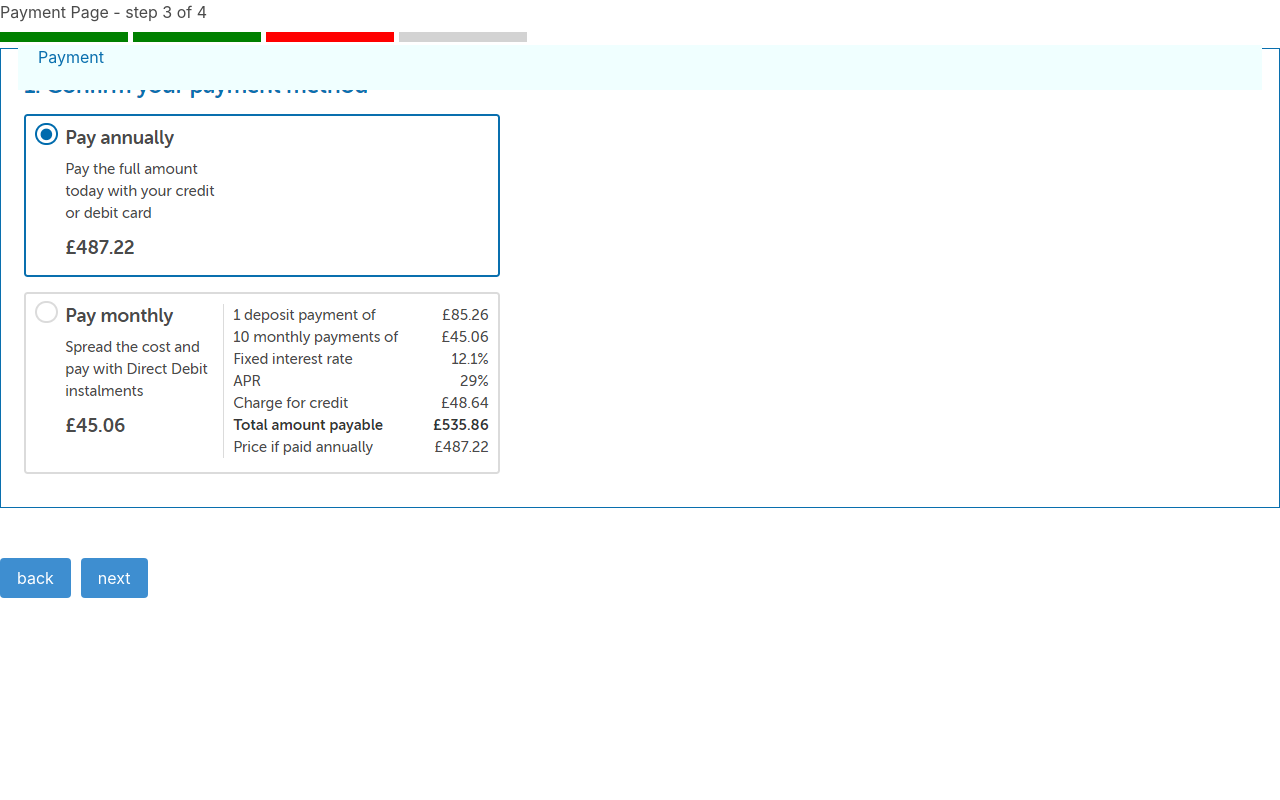
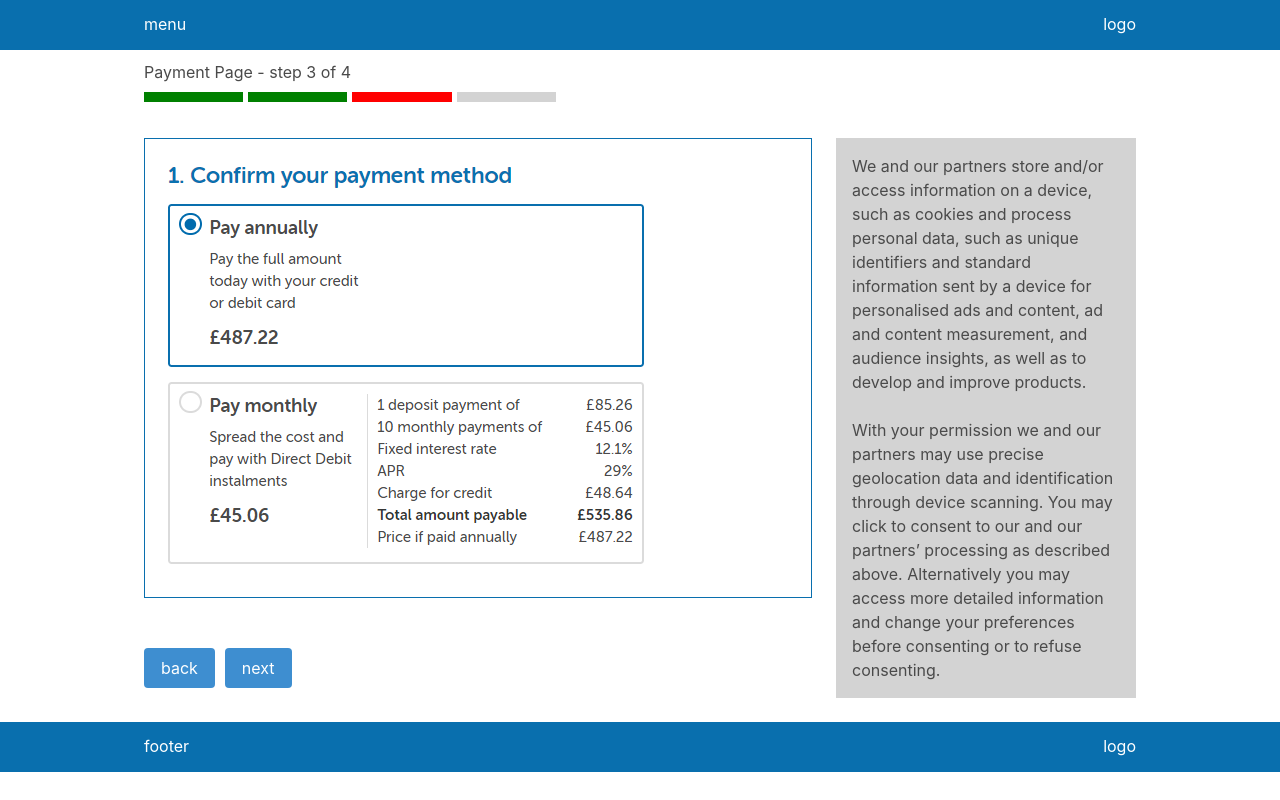
Before and after one commit to vlatkoMiloshevski/angular-starter-dynamic-config, an Angular app: page /payment in a window 1280 px wide. Built offline with nearby package versions, Linux system fonts and the light colour scheme.

Commit message:
layout applied on all pages/states

```diff
--- a/src/app/core/landing/landing.component.html
+++ b/src/app/core/landing/landing.component.html
@@ -1,16 +1,9 @@
-<app-breadcrumb></app-breadcrumb>
-<div>
-    <h1 style="position: fixed;
-    left: 18px;
-    height: 45px;
-    background-color: azure;
-    top: 45px;
-    right: 18px;
-    color: #096fae;
-    padding-left: 20px;">Summary</h1>
-    <div *ngFor="let dynamicComponent of dynamicComponentList" style="border: 1px solid #096fae;
+<app-standard-page>
+    <div>
+        <div *ngFor="let dynamicComponent of dynamicComponentList" style="border: 1px solid #096fae;
     padding: 10px; margin-bottom: 10px;">
-        <app-dynamic-loader [dynamicComponent]="dynamicComponent"></app-dynamic-loader>
+            <app-dynamic-loader [dynamicComponent]="dynamicComponent"></app-dynamic-loader>
+        </div>
+        <app-nav-buttons></app-nav-buttons>
     </div>
-    <app-nav-buttons></app-nav-buttons>
-</div>
+</app-standard-page>
--- a/src/app/core/payment/payment.component.html
+++ b/src/app/core/payment/payment.component.html
@@ -1,13 +1,5 @@
-<app-breadcrumb></app-breadcrumb>
+<app-standard-page>
     <div>
-    <h1 style="position: fixed;
-    left: 18px;
-    height: 45px;
-    background-color: azure;
-    top: 45px;
-    right: 18px;
-    color: #096fae;
-    padding-left: 20px;">Payment</h1>
         <div style="border: 1px solid #096fae; padding: 10px; margin-bottom: 10px;">
             <div>
                 <img src="../../../../assets/images/Screenshot_3_3.png" />
@@ -15,3 +7,4 @@
         </div>
         <app-nav-buttons></app-nav-buttons>
     </div>
+</app-standard-page>
--- a/src/app/core/review/review.component.html
+++ b/src/app/core/review/review.component.html
@@ -1,13 +1,5 @@
-<app-breadcrumb></app-breadcrumb>
+<app-standard-page>
     <div>
-    <h1 style="position: fixed;
-    left: 18px;
-    height: 45px;
-    background-color: azure;
-    top: 45px;
-    right: 18px;
-    color: #096fae;
-    padding-left: 20px;">Review</h1>
         <div *ngFor="let dynamicComponent of dynamicComponentList" style="border: 1px solid #096fae;
     padding: 10px; margin-bottom: 10px;">
 
@@ -16,3 +8,4 @@
         </div>
         <app-nav-buttons [isNextDisabled]="isNextDisabled"></app-nav-buttons>
     </div>
+</app-standard-page>
--- a/src/app/shared/shared.module.ts
+++ b/src/app/shared/shared.module.ts
@@ -11,10 +11,10 @@ import { NavButtonsComponent } from './nav-buttons/nav-buttons.component';
 import { HelpBubbleDirective } from './help-bubbles/help-bubble.directive';
 import { InfoButtonComponent } from './info-button/info-button.component';
 import { BreadcrumbComponent } from './breadcrumb/breadcrumb.component';
+import { StandardPageComponent } from './standard-page/standard-page.component';
+import { SideBarComponent } from './side-bar/side-bar.component';
 
-
-@NgModule({
-    declarations: [
+const dependencies = [
     NavButtonsComponent,
     DynamicSingleSelectComponent,
     Strategy1Component,
@@ -23,7 +23,12 @@ import { BreadcrumbComponent } from './breadcrumb/breadcrumb.component';
     InfoButtonComponent,
     HelpBubbleDirective,
     BreadcrumbComponent,
-    ],
+    StandardPageComponent,
+    SideBarComponent,
+];
+
+@NgModule({
+    declarations: [...dependencies],
     providers: [
         DynamicSingleSelectService,
     ],
@@ -33,22 +38,7 @@ import { BreadcrumbComponent } from './breadcrumb/breadcrumb.component';
         ReactiveFormsModule,
         DynamicModule,
     ],
-    entryComponents: [
-        NavButtonsComponent,
-        DynamicSingleSelectComponent,
-        Strategy1Component,
-        Strategy2Component,
-        Strategy3Component,
-    ],
-    exports: [
-        NavButtonsComponent,
-        DynamicSingleSelectComponent,
-        Strategy1Component,
-        Strategy2Component,
-        Strategy3Component,
-        InfoButtonComponent,
-        HelpBubbleDirective,
-        BreadcrumbComponent,
-    ]
+    entryComponents: [...dependencies],
+    exports: [...dependencies],
 })
 export class SharedModule { }
--- /dev/null
+++ b/src/app/shared/side-bar/side-bar.component.html
@@ -0,0 +1,16 @@
+<div class="side-column is-hidden-mobile">
+    <div class="side-content">We and our partners store and/or access information on a device, such as cookies and
+        process personal data, such as unique identifiers and standard information sent by a
+        device
+        for personalised ads and content, ad and content measurement, and audience insights, as
+        well
+        as to develop and improve products.
+        <br />
+        <br />
+        With your permission we and our partners may use precise geolocation data and
+        identification
+        through device scanning. You may click to consent to our and our partners’ processing as
+        described above. Alternatively you may access more detailed information and change your
+        preferences before consenting or to refuse consenting.
+    </div>
+</div>
--- /dev/null
+++ b/src/app/shared/side-bar/side-bar.component.scss
@@ -0,0 +1,9 @@
+.side-column {
+    width:300px;
+    min-width:300px;
+    margin-left:24px;
+    .side-content {
+        background-color: lightgray;
+        padding: 16px;
+    }
+}
--- /dev/null
+++ b/src/app/shared/side-bar/side-bar.component.ts
@@ -0,0 +1,15 @@
+import { Component, OnInit } from '@angular/core';
+
+@Component({
+    selector: 'app-side-bar',
+    templateUrl: 'side-bar.component.html',
+    styleUrls: ['./side-bar.component.scss'],
+})
+export class SideBarComponent implements OnInit {
+    constructor(
+    ) { }
+
+    ngOnInit() {
+
+    }
+}
--- /dev/null
+++ b/src/app/shared/standard-page/standard-page.component.html
@@ -0,0 +1,34 @@
+<main>
+    <div class="layout-container">
+        <div class="wrapper-container">
+            <div class="header-container"></div>
+            <div class="main-container">
+                <div class="header-content">
+                    <span style="float:left;">menu</span>
+                    <span style="float:right;">logo</span>
+                </div>
+                <div class="main-content">
+                    <div style="margin: 10px 0 30px;">
+                        <app-breadcrumb></app-breadcrumb>
+                    </div>
+
+                    <div style="display: flex;">
+
+                        <div class="main-column">
+                            <ng-content></ng-content>
+                        </div>
+                        <app-side-bar></app-side-bar>
+                    </div>
+                </div>
+            </div>
+        </div>
+        <div class="footer-container">
+            <div class="wrapper-container">
+                <div class="footer-content">
+                    <span style="float:left;">footer</span>
+                    <span style="float:right;">logo</span>
+                </div>
+            </div>
+        </div>
+    </div>
+</main>
--- /dev/null
+++ b/src/app/shared/standard-page/standard-page.component.scss
@@ -0,0 +1,67 @@
+.layout-container {
+    width: 100%;
+    .header-container {
+        width: 100%;
+        background-color: #096fae;
+        position: absolute;
+        left: 0;
+        top: 0;
+        right: 0;
+        height: 50px;
+    }
+    .main-container {
+        position: inherit;
+        left: 0;
+        top: 0;
+        right: 0;
+        padding: 0 16px 24px;
+        .header-content {
+            margin: 0px auto;
+            position: relative;
+            left: 0;
+            top: 0;
+            right: 0;
+            height: 50px;
+            color: white;
+            line-height:3;
+        }
+        .main-content {
+            .main-column {
+                width:100%;
+            }
+            .side-column {
+                width:300px;
+                min-width:300px;
+                margin-left:24px;
+                .side-content {
+                    background-color: lightgray;
+                    padding: 16px;
+                }
+            }
+        }
+    }
+    .footer-container {
+        background-color: #096fae;
+        width: 100%;
+        left: 0;
+        bottom: 0;
+        right: 0;
+        height: 50px;
+        .footer-content {
+            padding: 0 16px;
+            line-height:3;
+            background-color: #096fae;
+            position: relative;
+            left: 0;
+            bottom: 0;
+            right: 0;
+            height: 50px;
+            color: white;
+        }
+    }
+}
+
+.wrapper-container {
+    margin: 0px auto;
+    max-width: 1024px;
+}
--- /dev/null
+++ b/src/app/shared/standard-page/standard-page.component.ts
@@ -0,0 +1,15 @@
+import { Component, OnInit } from '@angular/core';
+
+@Component({
+    selector: 'app-standard-page',
+    templateUrl: 'standard-page.component.html',
+    styleUrls: ['./standard-page.component.scss'],
+})
+export class StandardPageComponent implements OnInit {
+    constructor(
+    ) { }
+
+    ngOnInit() {
+
+    }
+}
```
Also changed, not shown: src/app/showcase/showcase.component.html (+3 -68 lines), 2 other files (tests, documents, lock files or other folders). Lines whose indentation alone changed are shown as unchanged.
